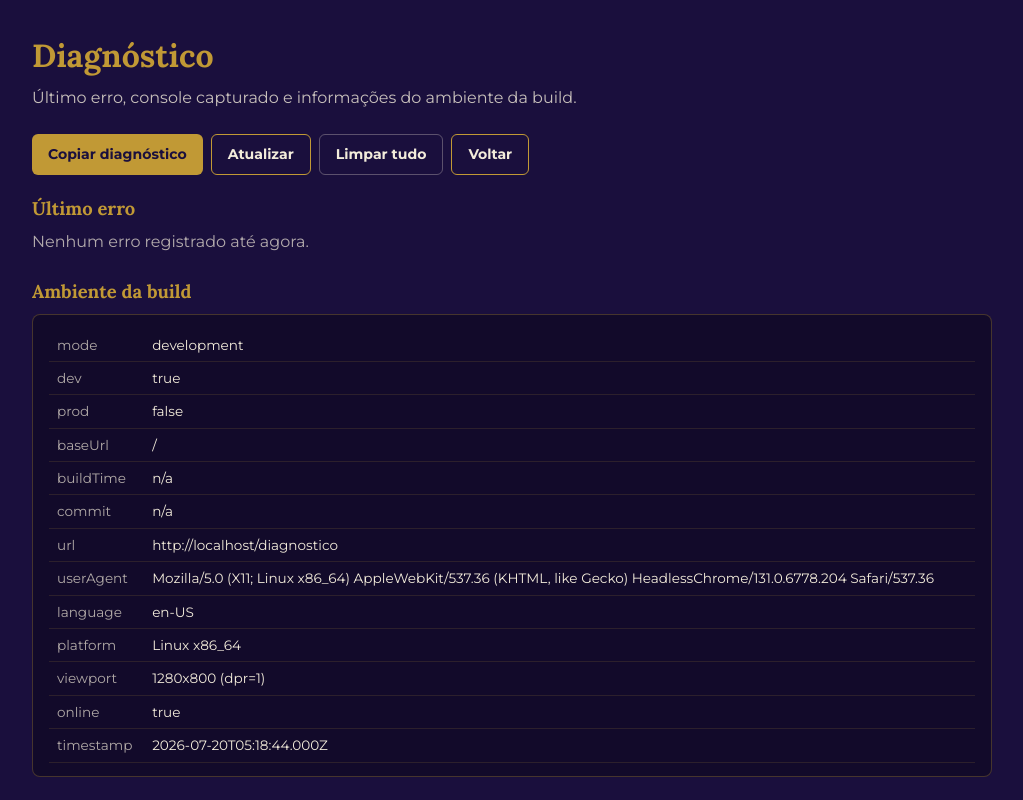
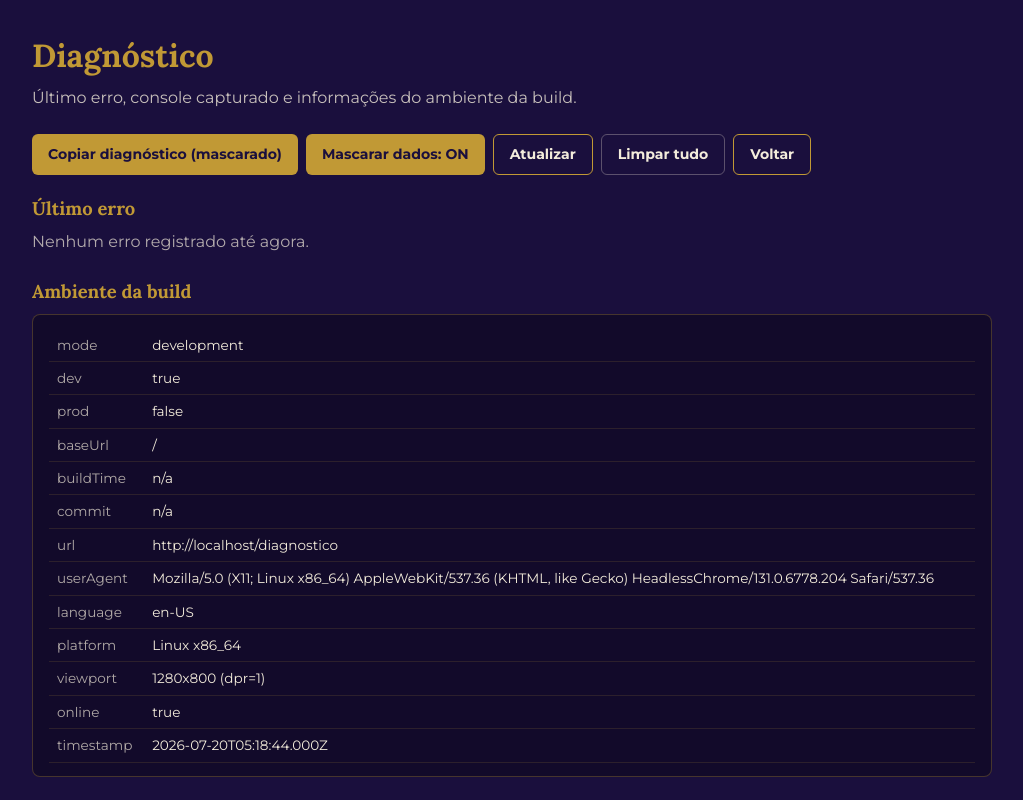
Before and after one commit to estilovizzu-max/remix-of-fefolheada, a React (Vite) app: page /diagnostico in a window 1280 px wide. Shown: the top 800 px of the page, without its empty margins (128-1151 px from the left). Built offline with nearby package versions, Linux system fonts and the light colour scheme.

Commit message:
Changes
Co-authored-by: evaldo0510 <193083180+evaldo0510@users.noreply.github.com>

```diff
--- a/src/pages/Diagnostico.tsx
+++ b/src/pages/Diagnostico.tsx
@@ -170,7 +170,19 @@ export default function Diagnostico() {
           }}
         >
           <button onClick={copyAll} style={btn("#c19935", "#1a0f3d")}>
-            {copied ? "Copiado ✓" : "Copiar diagnóstico"}
+            {copied ? "Copiado ✓" : mask ? "Copiar diagnóstico (mascarado)" : "Copiar diagnóstico"}
+          </button>
+          <button
+            onClick={() => setMask((v) => !v)}
+            style={btn(
+              mask ? "#c19935" : "transparent",
+              mask ? "#1a0f3d" : "#f3ecdb",
+              mask ? "none" : "1px solid #c19935",
+            )}
+            aria-pressed={mask}
+            title="Mascara emails, tokens, JWT, cookies, chaves e IPs antes de copiar/exportar."
+          >
+            {mask ? "Mascarar dados: ON" : "Mascarar dados: OFF"}
           </button>
           <button onClick={refresh} style={btn("transparent", "#f3ecdb", "1px solid #c19935")}>
             Atualizar
```
